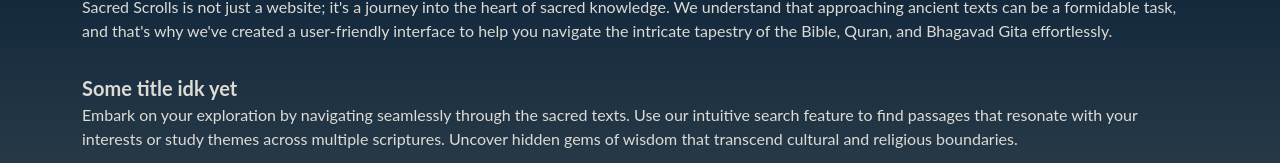
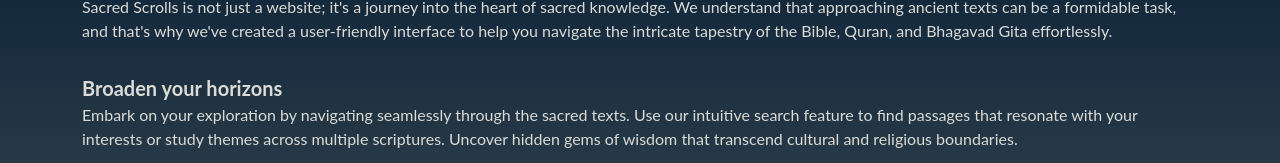
Before and after one commit to andrew-hagstrom/Sacred_Scrolls_Project, a React (Vite) app in the folder frontend/: page / in a window 1280 px wide. Shown: the part 408-571 px from the top of the page. Built offline with nearby package versions, Linux system fonts and the light colour scheme; no server answers.

Commit message:
homepage text updated

```diff
--- a/frontend/src/pages/HomePage.jsx
+++ b/frontend/src/pages/HomePage.jsx
@@ -20,7 +20,7 @@
         </div>
         <div className='home-text'>
             <div className='home-text-headers'>
-                Some title idk yet
+               Broaden your horizons
             </div>
             {"Embark on your exploration by navigating seamlessly through the sacred texts. Use our intuitive search feature to find passages that resonate with your interests or study themes across multiple scriptures. Uncover hidden gems of wisdom that transcend cultural and religious boundaries."}
         </div>
```
Also changed, not shown: 1 other file (tests, documents, lock files or other folders).
